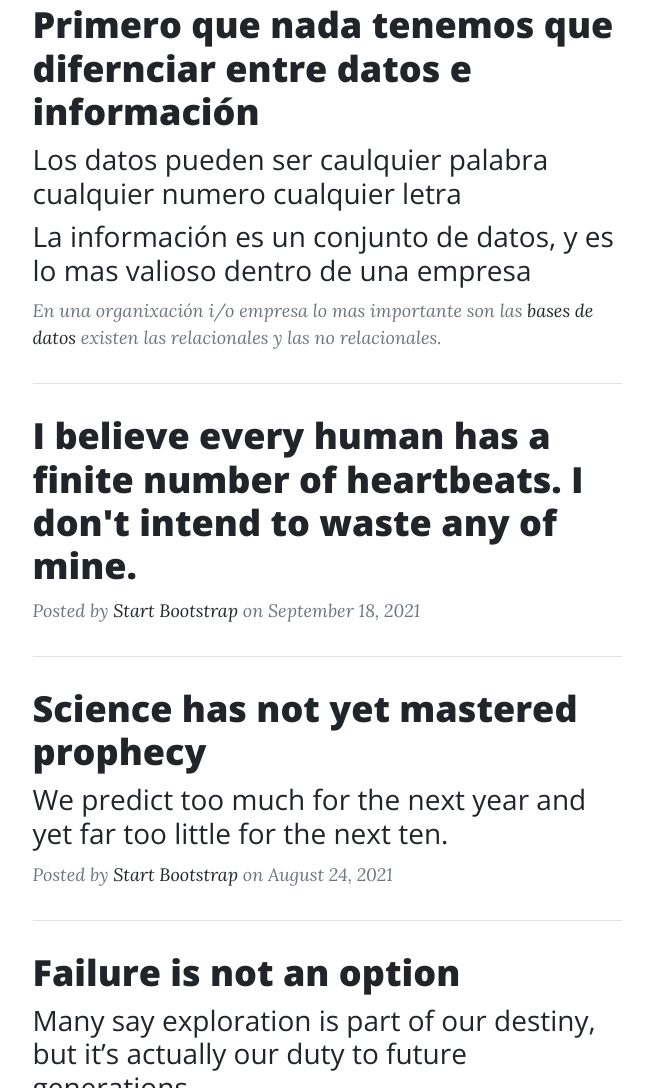
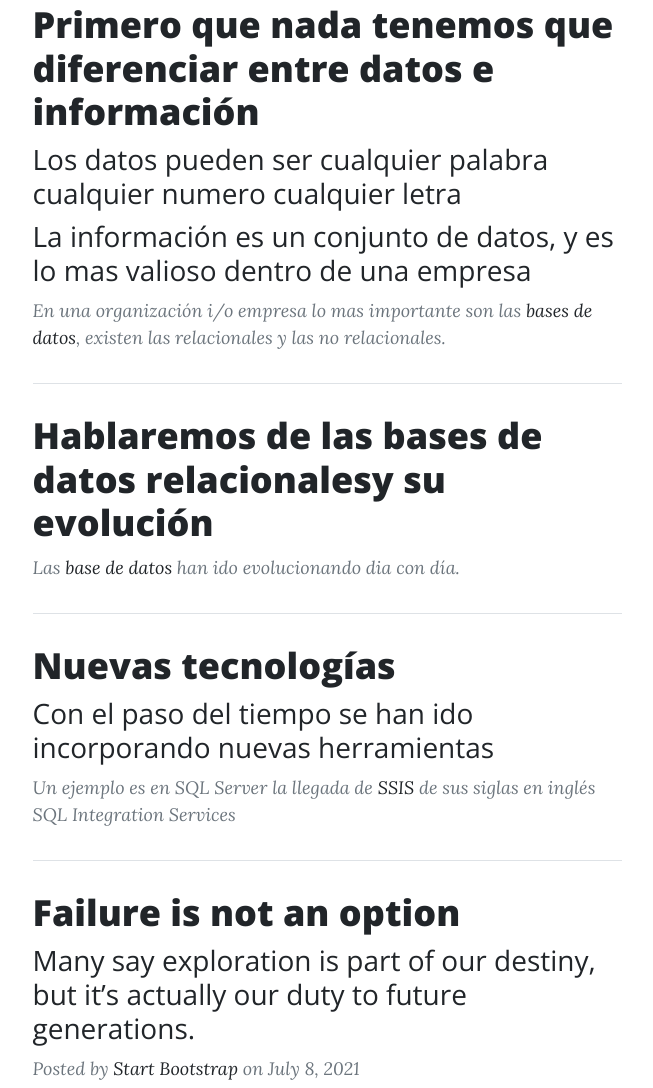
Before and after one commit to otolentino/tolentino, a plain HTML site: page index.html in a window 1280 px wide. Shown: the part 703-1791 px from the top of the page, without its empty margins (313-966 px from the left). Drawn offline with nearby package versions, Linux system fonts and the light colour scheme.

Commit message:
first commit

```diff
--- a/index.html
+++ b/index.html
@@ -54,13 +54,13 @@
                     <!-- Post preview-->
                     <div class="post-preview">
                         <a href="post.html">
-                            <h2 class="post-title">Primero que nada tenemos que difernciar entre datos e información</h2>
-                            <h3 class="post-subtitle">Los datos pueden ser caulquier palabra cualquier numero cualquier letra</h3>
+                            <h2 class="post-title">Primero que nada tenemos que diferenciar entre datos e información</h2>
+                            <h3 class="post-subtitle">Los datos pueden ser cualquier palabra cualquier numero cualquier letra</h3>
                             <h3 class="post-subtitle">La información es un conjunto de datos, y es lo mas valioso dentro de una empresa</h3>
                         </a>
                         <p class="post-meta">
-                            En una organixación i/o empresa lo mas importante son las
-                            <a href="#!">bases de datos</a>
+                            En una organización i/o empresa lo mas importante son las
+                            <a href="#!">bases de datos</a>,
                             existen las relacionales y las no relacionales.
                         </p>
                     </div>
@@ -68,11 +68,11 @@
                     <hr class="my-4" />
                     <!-- Post preview-->
                     <div class="post-preview">
-                        <a href="post.html"><h2 class="post-title">I believe every human has a finite number of heartbeats. I don't intend to waste any of mine.</h2></a>
+                        <a href="post.html"><h2 class="post-title">Hablaremos de las bases de datos relacionalesy su evolución</h2></a>
                         <p class="post-meta">
-                            Posted by
-                            <a href="#!">Start Bootstrap</a>
-                            on September 18, 2021
+                            Las
+                            <a href="#!">base de datos</a>
+                            han ido evolucionando dia con día.
                         </p>
                     </div>
                     <!-- Divider-->
@@ -80,13 +80,13 @@
                     <!-- Post preview-->
                     <div class="post-preview">
                         <a href="post.html">
-                            <h2 class="post-title">Science has not yet mastered prophecy</h2>
-                            <h3 class="post-subtitle">We predict too much for the next year and yet far too little for the next ten.</h3>
+                            <h2 class="post-title">Nuevas tecnologías</h2>
+                            <h3 class="post-subtitle">Con el paso del tiempo se han ido incorporando nuevas herramientas </h3>
                         </a>
                         <p class="post-meta">
-                            Posted by
-                            <a href="#!">Start Bootstrap</a>
-                            on August 24, 2021
+                            Un ejemplo es en SQL Server la llegada de
+                            <a href="#!">SSIS</a>
+                            de sus siglas en inglés SQL Integration Services
                         </p>
                     </div>
                     <!-- Divider-->
```
Also changed, not shown: querys.html (added, +32 -0 lines).
